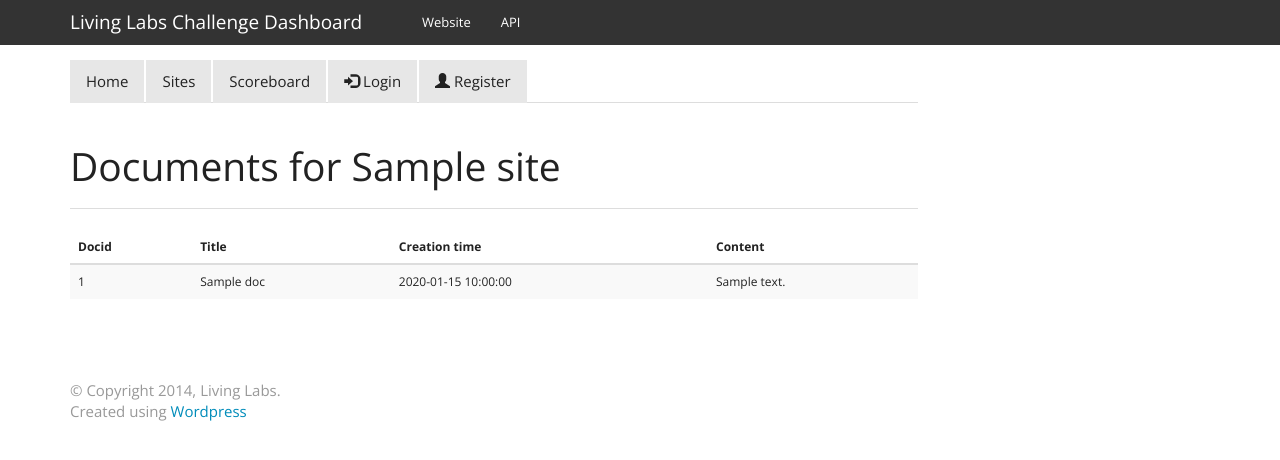
After one commit to pychuang/ll-api, a Flask app: template ll/dashboard/templates/site/doc.html in a window 1280 px wide. The commit adds this page. Shown: the top 460 px of the page. Run offline with Flask 2, Linux system fonts and the light colour scheme; the template is opened without the code that fills it: most values are stand-ins (such as "Sample title", 1, 10 or a date in 2020); some libraries are stand-ins or nearby versions.

Commit message:
Added query/doc per site

```diff
--- a/ll/dashboard/templates/base.html
+++ b/ll/dashboard/templates/base.html
@@ -35,12 +35,12 @@
 <div class="container">
 <div class="row">
 <div class="col-md-9 dmbs-main">
-	<ul class="nav nav-pills">
-	  <li class=""><a href="/">Home</a></li>
-	  <li><a href="/site">Sites</a></li>
-	  <li><a href="#">Scoreboard</a></li>
+	<ul class="nav nav-tabs">
+	  <li {% if request.path == "/" %}class="active"{% endif %}><a href="/">Home</a></li>
+	  <li {% if request.path.startswith("/site") %}class="active"{% endif %}><a href="/site">Sites</a></li>
+	  <li {% if request.path.startswith("/score") %}class="active"{% endif %}><a href="#">Scoreboard</a></li>
 	  {% if user %}
-	  <li class="dropdown">
+	  <li class="dropdown {% if request.path.startswith("/user") %}active{% endif %}">
 	    <a class="dropdown-toggle" data-toggle="dropdown" href="#">
 	    <span class="glyphicon glyphicon-user"></span> {{ user.teamname }}<span class="caret"></span>
 	    </a>
@@ -51,7 +51,12 @@
 	    </ul>
 	  </li>
 	  {% else %}
-	  <li><a href="/user/login"><span class="glyphicon glyphicon-user"></span>  Login</a></li>
+	  <li {% if request.path.startswith("/user/login") %}class="active"{% endif %}>
+	  <a href="{{ url_for('user.login') }}"><span class="glyphicon glyphicon-log-in"></span> Login</a>
+	  </li>
+	  <li {% if request.path.startswith("/user/register") %}class="active"{% endif %}>
+	  <a href="{{ url_for('user.register') }}"><span class="glyphicon glyphicon-user"></span> Register</a>
+	  </li>
 	  {% endif %}
 	</ul>
 	<div class="page-header">
--- /dev/null
+++ b/ll/dashboard/templates/site/doc.html
@@ -0,0 +1,26 @@
+   {% extends "base.html" %}
+   {% block header %}
+    	Documents for {{ site.name }}
+   {% endblock %}
+   {% block content %}
+    <table class="table table-striped table-hover ">
+    <thead>
+    <tr>
+    	<th>Docid</th>
+    	<th>Title</th>
+    	<th>Creation time</th>
+    	<th>Content</th>
+    </tr>
+    </thead>
+    <tbody>
+    {% for doc in docs %}
+    <tr>
+      <td>{{ doc._id }}</td>
+      <td>{{ doc.title }}</td>
+      <td>{{ doc.creation_time }}</td>
+      <td>{{ doc.content }}</td>
+  	</tr>
+    {% endfor %}
+  	</tbody>
+	</table>
+   {% endblock %}
--- a/ll/dashboard/templates/site/sites.html
+++ b/ll/dashboard/templates/site/sites.html
@@ -18,7 +18,7 @@
       <td>{{ site._id }}</td>
       <td>{{ site.name }}</td>
       <td>{{ site.url|urlize }}</td>
-      <td><a href="/site/site/{{ site._id}}"><span class="glyphicon glyphicon-circle-arrow-right"> </span></a></td>
+      <td><a href="/site/{{ site._id}}"><span class="glyphicon glyphicon-circle-arrow-right"> </span></a></td>
   	</tr>
     {% endfor %}
   	</tbody>
--- a/ll/dashboard/templates/user/login.html
+++ b/ll/dashboard/templates/user/login.html
@@ -14,5 +14,4 @@
       		</div>
     	</div>
       </form>
-      <a href="{{ url_for('user.register') }}">Register</a>
     {% endblock %}
--- a/ll/dashboard/templates/user/register.html
+++ b/ll/dashboard/templates/user/register.html
@@ -20,5 +20,4 @@
       		</div>
     	</div>
       </form>
-      <a href="{{ url_for('user.login') }}">Login</a>
     {% endblock %}
```
Also changed, not shown: ll/dashboard/site/views.py (+21 -1 lines), ll/dashboard/templates/site/query.html (added, +24 -0 lines), ll/dashboard/templates/site/site.html (+8 -0 lines).
